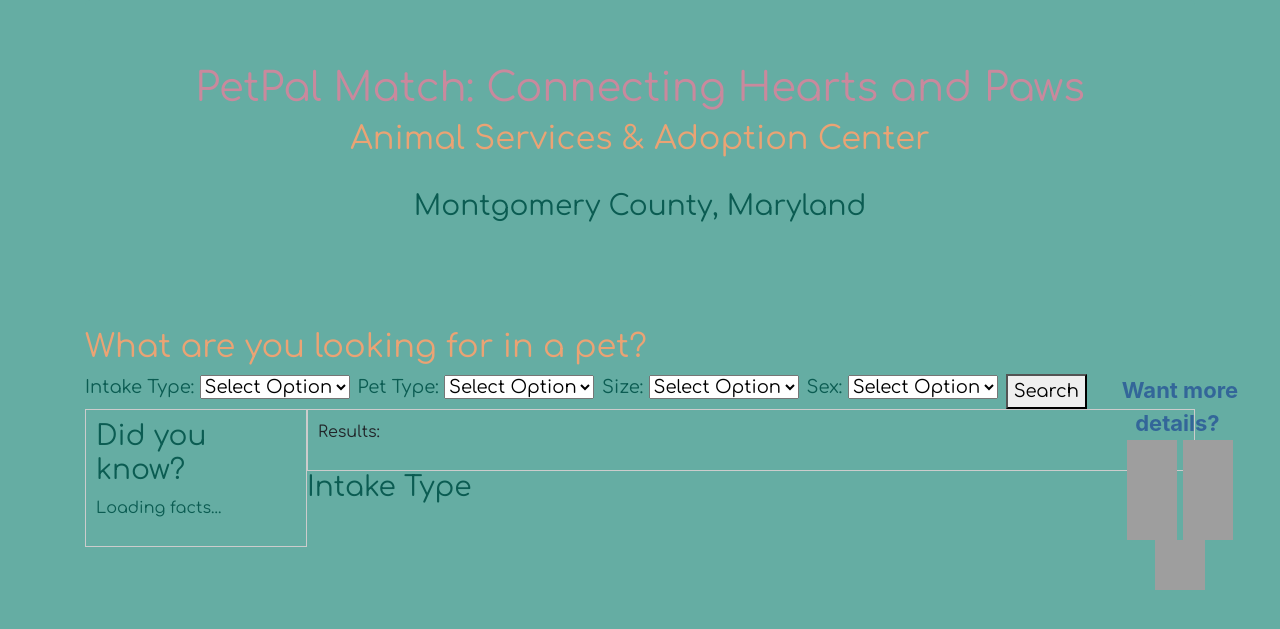
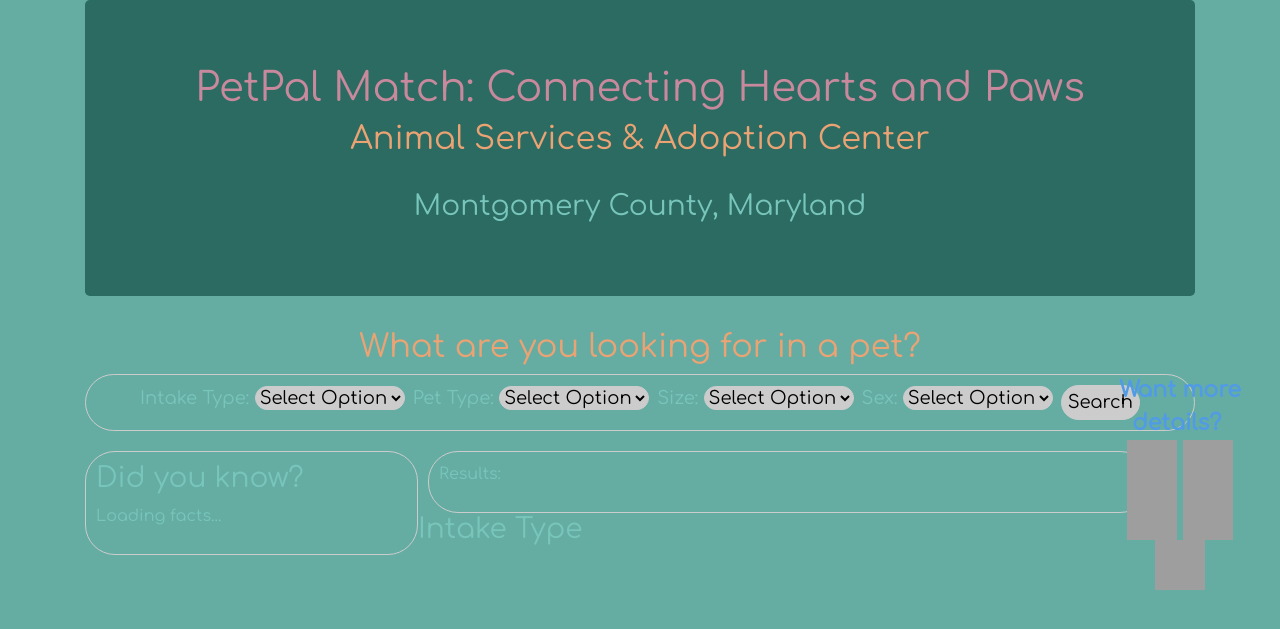
Before and after one commit to asalinas10/petfinder, a Flask app: page / in a window 1280 px wide. Shown: the top 629 px of the page. Run offline with Flask 3, Linux system fonts and the light colour scheme; data that the repository does not hold is empty; some libraries are stand-ins or nearby versions; grey boxes are pictures that could not be loaded.

Commit message:
CSS 8/22 update

```diff
--- a/static/css/style.css
+++ b/static/css/style.css
@@ -1,49 +1,57 @@
 @import url('https://fonts.googleapis.com/css2?family=Comfortaa&display=swap');
 
-h1{
+h1 {
     color: #c9899d;
-    font-family: "Comfortaa", cursive;
-  }
-
-h2{
-    color: #eba374;
     font-family: "Comfortaa", cursive;
 }
 
+h2 {
+    color: #eba374;
+    font-family: "Comfortaa", cursive;
+    text-align: center;
+}
+
 .filter-bar {
-    color: #0b5c52;
     display: flex;
+    border: 1px solid #ccc;
+    border-radius: 30px;
+    padding: 10px;
     align-content: center;
-    margin: 10 px;
+    justify-content: center;
     box-sizing: border-box;
     font-family: "Comfortaa", cursive;
-    font-size: 18px
+    font-size: 18px;
+    margin-bottom: 20px;
 }
 
 .dropdown {
-    color: #0b5c52;
+    color: #78c5bc;
     margin-right: 8px;
     align-items: center;
     font-family: "Comfortaa", cursive;
 }
 
 .fact-panel {
-    color: #0b5c52;
+    color: #78c5bc;
     border: 1px solid #ccc;
+    border-radius: 30px;
     padding: 10px;
-    width: 20%; /* Adjust the width as needed */
+    width: 30%; /* Adjust the width as needed */
     float: left;
     box-sizing: border-box;
     font-family: "Comfortaa", cursive;
 }
 
 #results {
+    color: #78c5bc;
     border: 1px solid #ccc;
+    border-radius: 30px;
     padding: 10px;
-    width: 80%; /* Adjust the width as needed */
+    width: 65%; /* Adjust the width as needed */
     float: left;
     box-sizing: border-box;
     font-family: "Comfortaa", cursive;
+    margin-left: 10px;
 }
 
 
@@ -52,6 +60,7 @@ h2{
     align-items: left;
     padding: 10px;
     border: 2px solid #eba374;
+    border-radius: 30px;
     margin: 10px 0;
 }
 
@@ -79,11 +88,11 @@ h2{
 }
 
 .jumbotron {
-    background-color: #65ADA3 !important;
+    background-color: rgb(43, 107, 98) !important;
 }
 
 h3 {
-    color: #0b5c52;
+    color: #78c5bc;
     font-family: "Comfortaa", cursive;
 }
 
@@ -92,7 +101,8 @@ h3 {
 }
 
 .social-media {
-    color:#336699;
+    color:#519be6;
+    font-family: "Comfortaa", cursive;
     font-size:22px;
     text-align: center;
     position: absolute;
@@ -110,3 +120,43 @@ h3 {
 #info-bar {
     align-content: center;
 }
+
+#intake-type {
+    border-radius:36px;
+    display:inline-block;
+    overflow:hidden;
+    background:#cccccc;
+    border:1px solid #cccccc;
+  }
+
+  #pet-type {
+    border-radius:36px;
+    display:inline-block;
+    overflow:hidden;
+    background:#cccccc;
+    border:1px solid #cccccc;
+  }
+
+  #size {
+    border-radius:36px;
+    display:inline-block;
+    overflow:hidden;
+    background:#cccccc;
+    border:1px solid #cccccc;
+  }
+
+  #sex {
+    border-radius:36px;
+    display:inline-block;
+    overflow:hidden;
+    background:#cccccc;
+    border:1px solid #cccccc;
+  }
+
+  #search-button {
+    border-radius:36px;
+    display:inline-block;
+    overflow:hidden;
+    background:#cccccc;
+    border:1px solid #cccccc;
+  }
```
